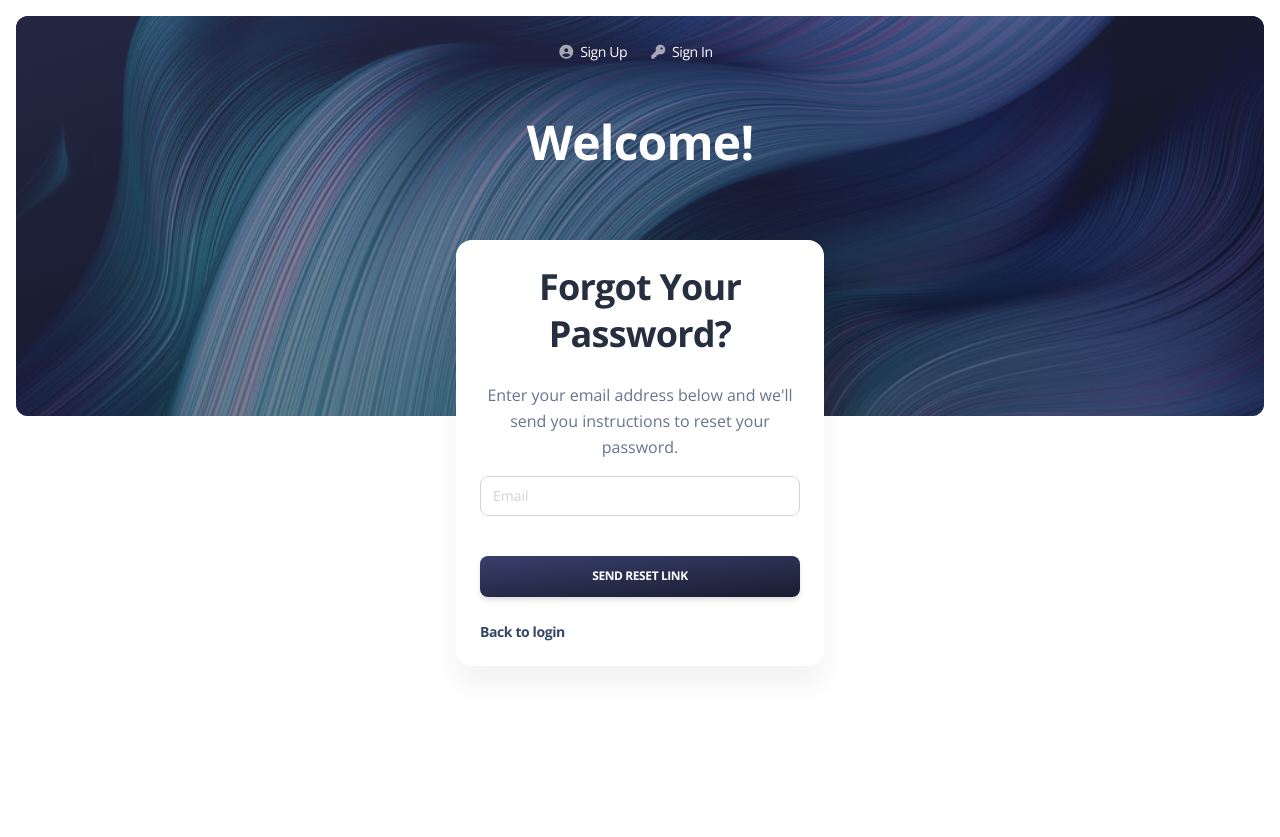
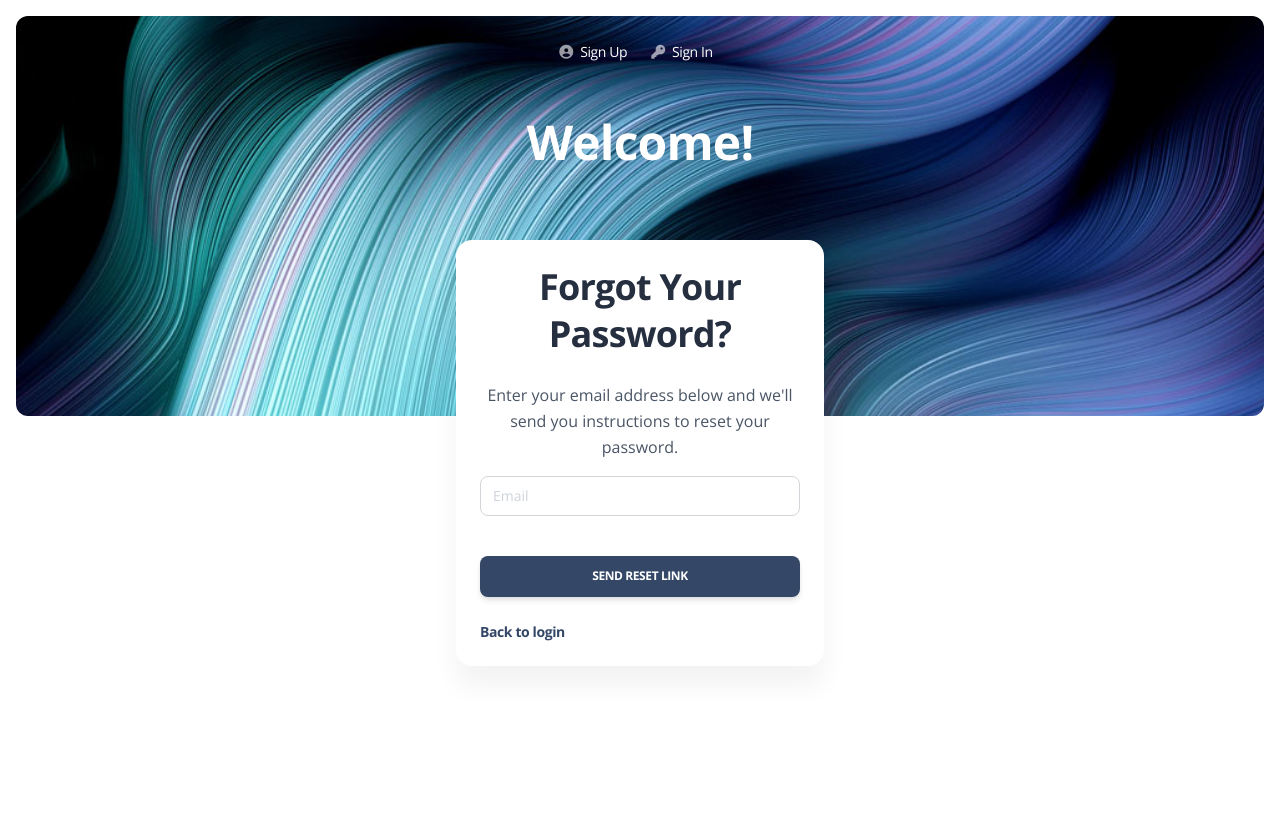
Before and after one commit to trbsi/ai-project, a Django app: page /auth/password_reset/ in a window 1280 px wide. Shown: the top 837 px of the page. Run offline with Django 5.2, Linux system fonts and the light colour scheme; some libraries are stand-ins or nearby versions.

Commit message:
Add full tailwindcss

```diff
--- a/src/authentication/templates/registration.html
+++ b/src/authentication/templates/registration.html
@@ -153,7 +153,7 @@
                                     aria-describedby="password-addon"/>
                             {{ form.password1.errors }}
                         </div>
-                         <div class="mb-4">
+                        <div class="mb-4">
                             <input
                                     name="{{form.password2.name}}"
                                     type="password"
@@ -161,7 +161,7 @@
                                     placeholder="Password"
                                     aria-label="Password"
                                     aria-describedby="password-addon"/>
-                             {{ form.password2.errors }}
+                            {{ form.password2.errors }}
                         </div>
                         <div class="min-h-6 pl-6.92 mb-0.5 block">
                             <input
@@ -180,7 +180,7 @@
                         <div class="text-center">
                             <button
                                     type="submit"
-                                    class="inline-block w-full px-6 py-3 mt-6 mb-2 font-bold text-center text-white uppercase align-middle transition-all bg-transparent border-0 rounded-lg cursor-pointer active:opacity-85 hover:scale-102 hover:shadow-soft-xs leading-pro text-xs ease-soft-in tracking-tight-soft shadow-soft-md bg-150 bg-x-25 bg-gradient-to-tl from-gray-900 to-slate-800 hover:border-slate-700 hover:bg-slate-700 hover:text-white">
+                                    class="bg-slate-700 inline-block w-full px-6 py-3 mt-6 mb-2 font-bold text-center text-white uppercase align-middle transition-all border-0 rounded-lg cursor-pointer active:opacity-85 hover:scale-102 hover:shadow-soft-xs leading-pro text-xs ease-soft-in tracking-tight-soft shadow-soft-md bg-150 bg-x-25 bg-gradient-to-tl from-gray-900 to-slate-800 hover:border-slate-700 hover:bg-slate-700 hover:text-white">
                                 Sign up
                             </button>
                         </div>
--- a/templates/public/layout.html
+++ b/templates/public/layout.html
@@ -40,7 +40,7 @@
     <link
             href="{% static 'assets/css/soft-ui-dashboard-tailwind.css' %}"
             rel="stylesheet"/>
-<!--    <script src="https://cdn.jsdelivr.net/npm/@tailwindcss/browser@4"></script>-->
+    <script src="https://cdn.jsdelivr.net/npm/@tailwindcss/browser@4"></script>
 
     <script src="https://code.jquery.com/jquery-3.7.1.min.js"></script>
     <link href="https://cdnjs.cloudflare.com/ajax/libs/toastr.js/latest/css/toastr.min.css" rel="stylesheet">
--- a/templates/registration/login.html
+++ b/templates/registration/login.html
@@ -36,7 +36,8 @@
                         <div class="text-center">
                             <button
                                     type="submit"
-                                    class="inline-block w-full px-6 py-3 mt-6 mb-2 font-bold text-center text-white uppercase align-middle transition-all bg-transparent border-0 rounded-lg cursor-pointer active:opacity-85 hover:scale-102 hover:shadow-soft-xs leading-pro text-xs ease-soft-in tracking-tight-soft shadow-soft-md bg-150 bg-x-25 bg-gradient-to-tl from-gray-900 to-slate-800 hover:border-slate-700 hover:bg-slate-700 hover:text-white">
+                                    class="bg-slate-700 inline-block w-full px-6 py-3 mt-6 mb-2 font-bold text-center text-white uppercase align-middle transition-all  border-0 rounded-lg cursor-pointer active:opacity-85 hover:scale-102 hover:shadow-soft-xs leading-pro text-xs ease-soft-in tracking-tight-soft shadow-soft-md bg-150 bg-x-25 bg-gradient-to-tl from-gray-900 to-slate-800
+                                    hover:border-slate-700 hover:bg-slate-700 hover:text-white">
                                 Login
                             </button>
                         </div>
--- a/templates/registration/password_reset_form.html
+++ b/templates/registration/password_reset_form.html
@@ -33,7 +33,7 @@
                         <div class="text-center">
                             <button
                                     type="submit"
-                                    class="inline-block w-full px-6 py-3 mt-6 mb-2 font-bold text-center text-white uppercase align-middle transition-all bg-transparent border-0 rounded-lg cursor-pointer active:opacity-85 hover:scale-102 hover:shadow-soft-xs leading-pro text-xs ease-soft-in tracking-tight-soft shadow-soft-md bg-150 bg-x-25 bg-gradient-to-tl from-gray-900 to-slate-800 hover:border-slate-700 hover:bg-slate-700 hover:text-white">
+                                    class="bg-slate-700 inline-block w-full px-6 py-3 mt-6 mb-2 font-bold text-center text-white uppercase align-middle transition-all border-0 rounded-lg cursor-pointer active:opacity-85 hover:scale-102 hover:shadow-soft-xs leading-pro text-xs ease-soft-in tracking-tight-soft shadow-soft-md bg-150 bg-x-25 bg-gradient-to-tl from-gray-900 to-slate-800 hover:border-slate-700 hover:bg-slate-700 hover:text-white">
                                 Send Reset Link
                             </button>
                         </div>
```
